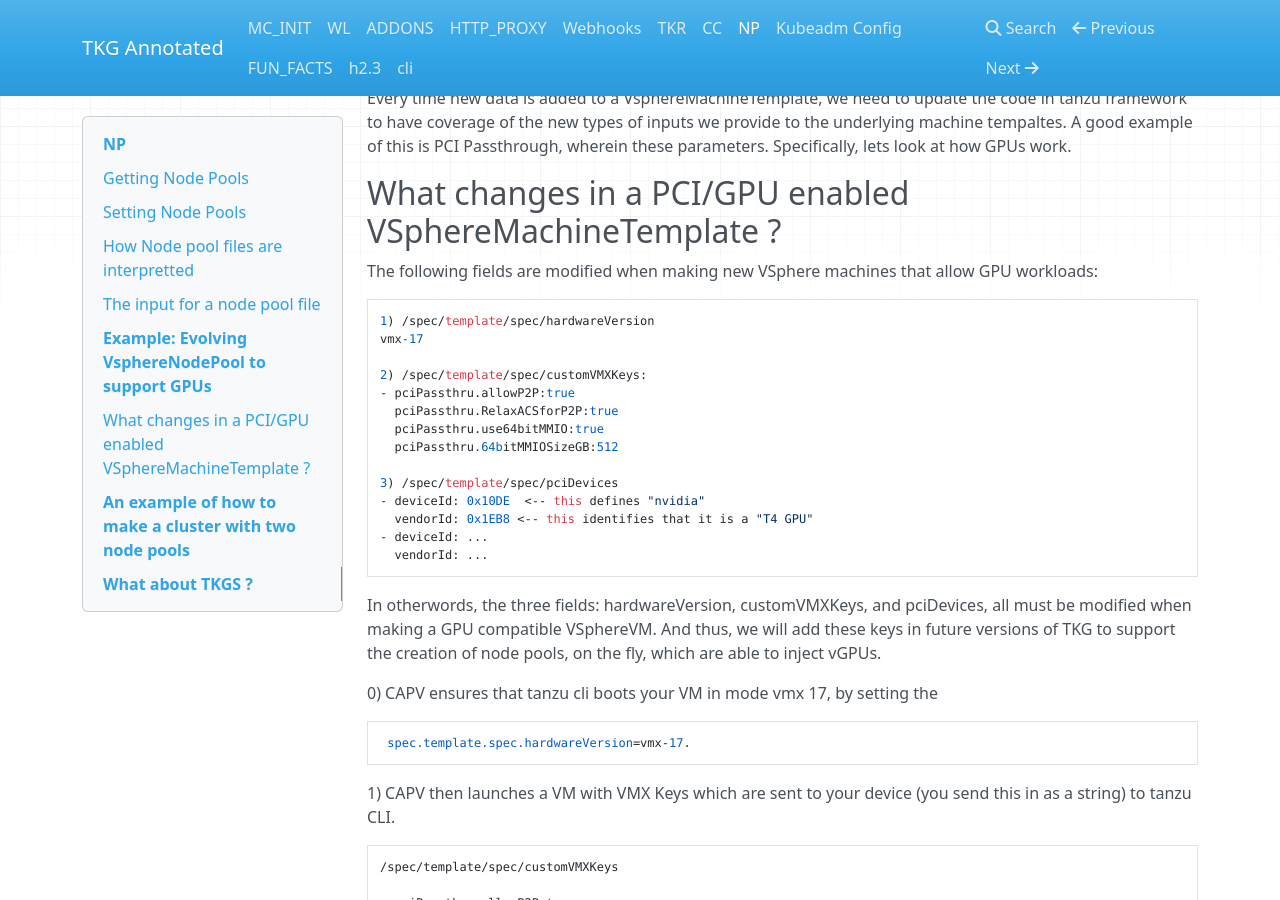
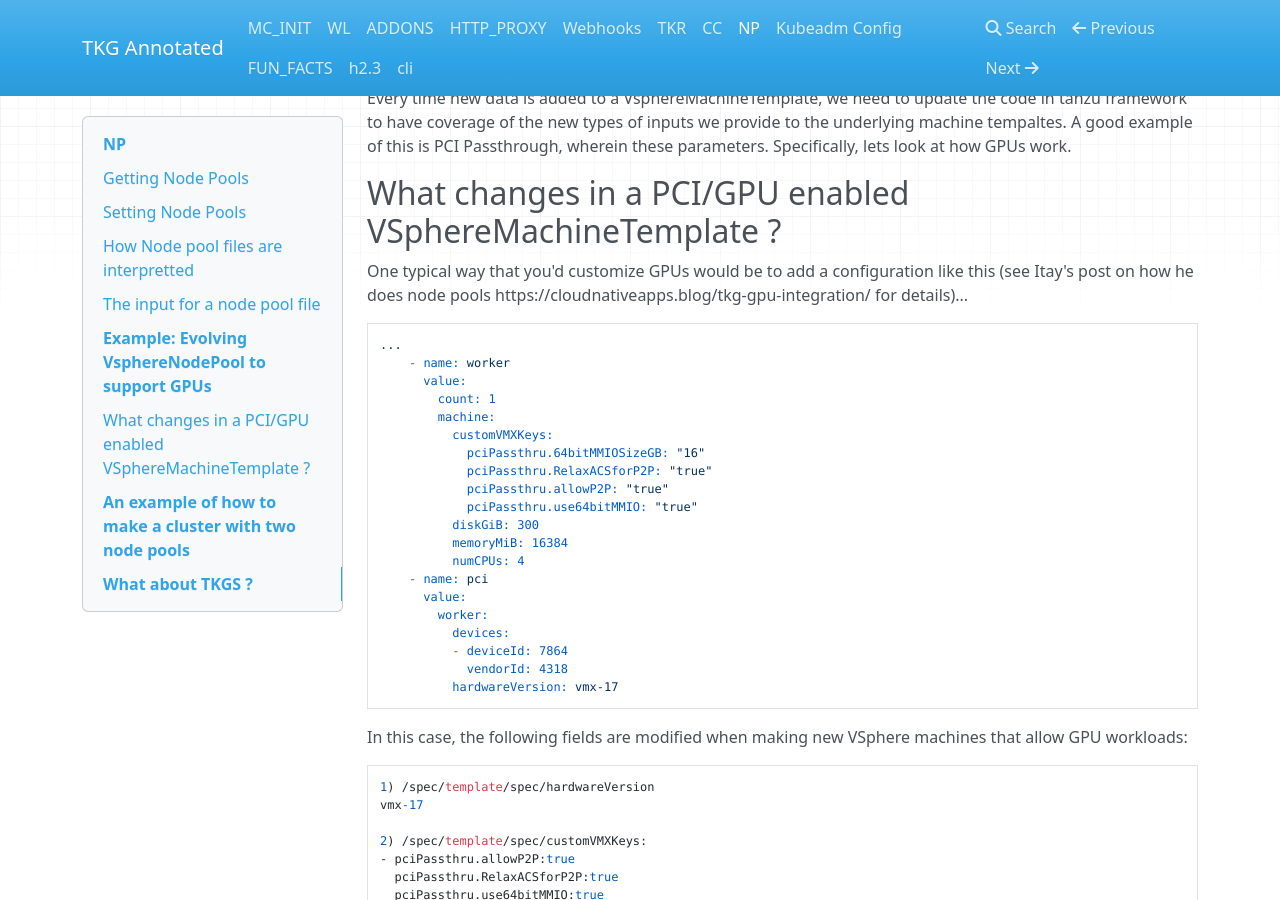
Before and after one commit to jayunit100/tanzu-install-annotated, an MkDocs documentation site: the page built from docs/z6-np.md, in a window 1280 px wide and 900 px high, scrolled down 2115 px. Built offline with MkDocs 1.6.1, drawn with Linux system fonts in a browser that asks for light colours; nearby versions of some CDN libraries.

Commit message:
Update z6-np.md

````diff
--- a/docs/z6-np.md
+++ b/docs/z6-np.md
@@ -107,7 +107,33 @@
 
 ## What changes in a PCI/GPU enabled VSphereMachineTemplate ?
 
-The following fields are modified when making new VSphere machines that allow GPU workloads:
+One typical way that you'd customize GPUs would be to add a configuration like this (see Itay's post on how
+he does node pools https://cloudnativeapps.blog/tkg-gpu-integration/ for details)...
+
+```
+...
+    - name: worker
+      value:
+        count: 1
+        machine:
+          customVMXKeys:
+            pciPassthru.64bitMMIOSizeGB: "16"
+            pciPassthru.RelaxACSforP2P: "true"
+            pciPassthru.allowP2P: "true"
+            pciPassthru.use64bitMMIO: "true"
+          diskGiB: 300
+          memoryMiB: 16384
+          numCPUs: 4
+    - name: pci
+      value:
+        worker:
+          devices:
+          - deviceId: 7864
+            vendorId: 4318
+          hardwareVersion: vmx-17
+```
+
+In this case, the following fields are modified when making new VSphere machines that allow GPU workloads:
 
 ```
 1) /spec/template/spec/hardwareVersion
````
